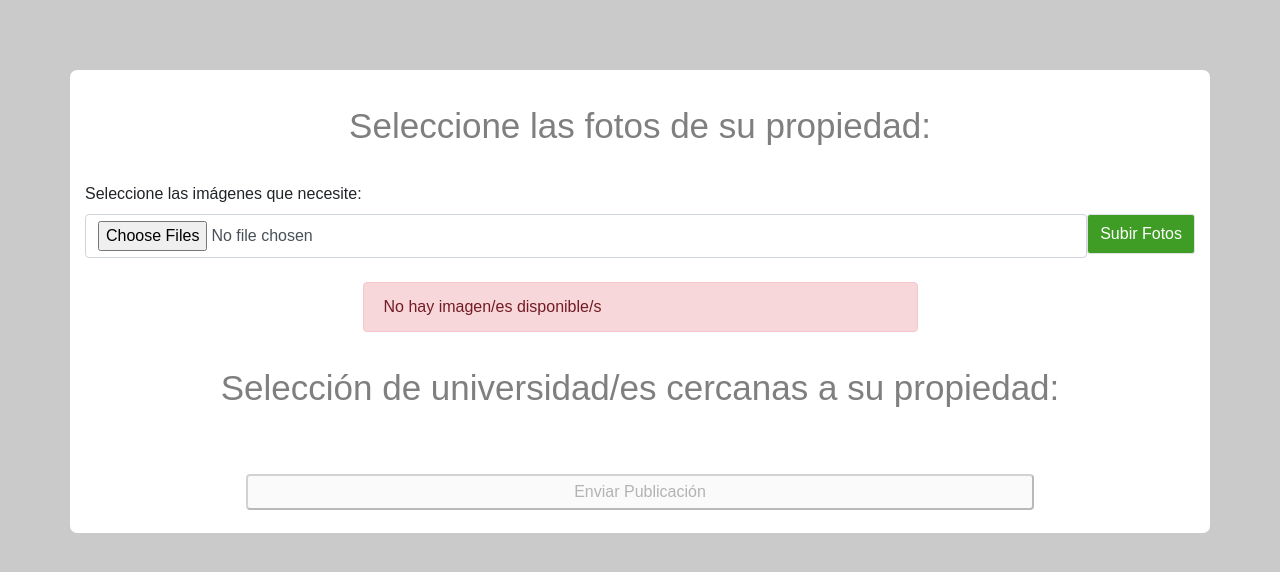
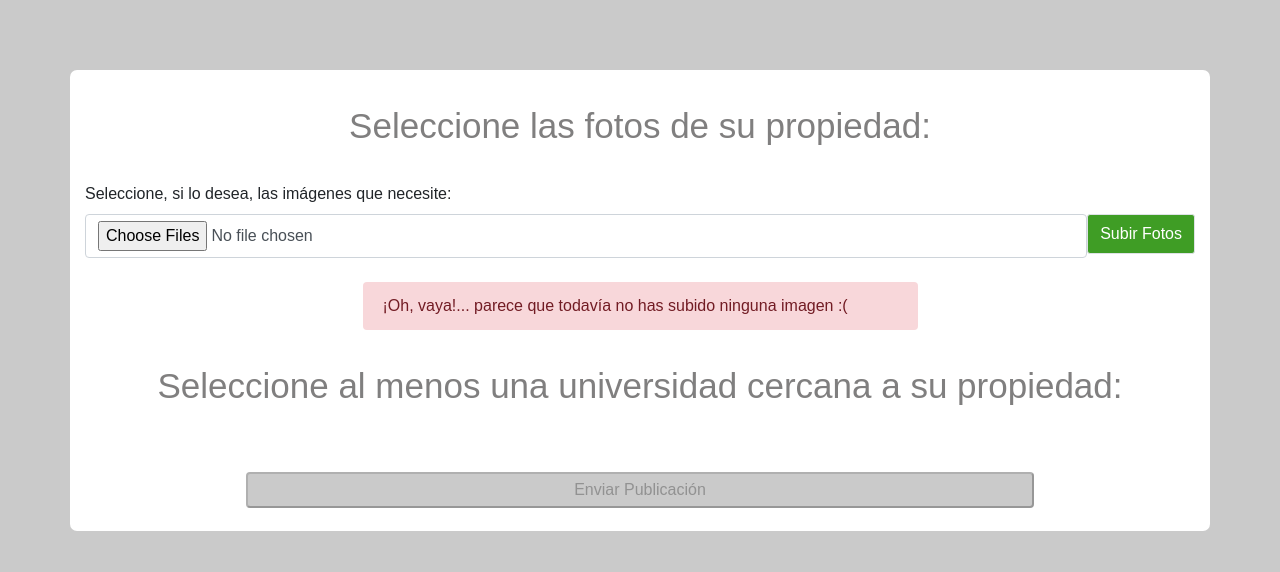
Before and after one commit to itsmillz/UniDep, a PHP site: page /form_propiedad/insert_fotos.php?id=1 in a window 1280 px wide. Shown: the part 76-648 px from the top of the page. Run offline with PHP 8.4, Linux system fonts and the light colour scheme; data that the repository does not hold is empty; some libraries are stand-ins or nearby versions.

Commit message:
actualizacion de algunos estilos y emergentes

```diff
--- a/form_propiedad/file-upload.php
+++ b/form_propiedad/file-upload.php
@@ -7,7 +7,9 @@ if(isset($_POST['submit'])){
         $id = trim($row[0]);
 		// echo ("la id proveniente de la tabla imagen");
 		// echo $id;
-		echo ("Por favor, retroceda y suba las imágenes con los formatos siguientes : jpeg, jpg, png, gif o webp");
+		echo '<script language="javascript">alert("Por favor, retroceda y suba las imágenes con los formatos siguientes: jpeg, jpg, png, gif o webp");</script>';
+		// echo ("Por favor, retroceda y suba las imágenes con los formatos siguientes : jpeg, jpg, png, gif o webp");
+
 	}
 	foreach ($_FILES['image']['tmp_name'] as $key => $value) {
 		$filename=$_FILES['image']['name'][$key];
--- a/form_propiedad/formulario.php
+++ b/form_propiedad/formulario.php
@@ -33,7 +33,7 @@
                 <div class="col-12 mb-2 mt-2">
                     <label class="form-label" for="precio">Precio propiedad: </label>
                     <input class="form-control" id="precio" type="number" placeholder="Ingrese el precio de arriendo" name="precio" min="0" max="999999" required>
-                    <div class="invalid-feedback">Ingrese un precio mayor a cero</div>
+                    <div class="invalid-feedback">Ingrese un precio mayor a cero y menor a 1 millón</div>
                 </div>
                 <br>
                 <!-- opciones multiples para elegir tipo de alojamiento -->
--- a/form_propiedad/insert_fotos.php
+++ b/form_propiedad/insert_fotos.php
@@ -31,7 +31,7 @@
 
 					<h4 class="fotos_indexform">Seleccione las fotos de su propiedad: </h4>
 					<form method="post" enctype="multipart/form-data" action="../form_propiedad/file-upload.php">
-					<label>Seleccione las imágenes que necesite: </label>
+					<label>Seleccione, si lo desea, las imágenes que necesite: </label>
 						<div class="w-100 d-flex">
 							<input type="file" name="image[]" multiple="" style="padding: 0.375rem 0.75rem;" required="" class="form-control">
 							<input type="submit" name="submit" value="Subir Fotos" style="border:2px; background-color: #3F9D25" class="border boton_fotos btn btn-light text-white">
@@ -80,11 +80,11 @@
 					<?php
 						}else{ ?>
 					<br>
-					<p class="w-50 alert alert-danger mt-2 m-auto">No hay imagen/es disponible/s</p>
+					<p class="w-50 alert alert-danger mt-2 m-auto border-0">¡Oh, vaya!... parece que todavía no has subido ninguna imagen :(</p>
 					<?php
 						} ?>
 
-					<h1 class="fotos_indexform">Selección de universidad/es cercanas a su propiedad:</h1>
+					<h1 class="fotos_indexform">Seleccione al menos una universidad cercana a su propiedad:</h1>
 
 					<form name="form-work" id="form" class="was-validated formulario w-100" action="../form_propiedad/file-upload.php" method="post" enctype="multipart/form-data">
 
@@ -108,8 +108,8 @@
 								}
 							}
 						?>
-						<div style="width:100%; display:flex; justify-content:center; margin-top:15px; cursor:pointer;">
-							<input id="boton" class="w3-panel w-75 m-auto text-black pt-1 pb-1 rounded" type="submit"
+						<div style="width:100%; display:flex; justify-content:center; margin-top:15px;">
+							<input id="boton" style="cursor:pointer" class="color_boton w3-panel w-75 m-auto text-black pt-1 pb-1 rounded" type="submit"
 							name="submituniversidades" value="Enviar Publicación" style="margin: auto">
 						</div>
 
--- a/style/style.css
+++ b/style/style.css
@@ -2,6 +2,13 @@
 body {
   margin: 0px;
   padding: 0px;
+  background-color: #cacaca;
+}
+
+.color_boton{
+  background-color: #3F9D25;
+}
+.color_boton:disabled{
   background-color: #cacaca;
 }
 
@@ -758,6 +765,7 @@ table td {
     display: block;
     width: 20px;
   }
+
   .form-check-label{
     display: block;
     width: 10px;
```
Also changed, not shown: form_propiedad/images/imagessd-1659120245.jpg (added), form_propiedad/images/imagessd-1659121429.jpg (added), form_propiedad/images/imagessd-1659210454.jpg (added), form_propiedad/images/índice-1659120245.jpg (added), form_propiedad/images/índice-1659121429.jpg (added), form_propiedad/images/índice-1659138087.jpg (added), form_propiedad/images/índice-1659210454.jpg (added), form_propiedad/images/índicedsdsf-1659121429.jpg (added), form_propiedad/images/índicedsdsf-1659138087.jpg (added), form_propiedad/images/índicedsdsf-1659210454.jpg (added), form_propiedad/images/índicesasa-1659120245.jpg (added), form_propiedad/images/índicesasa-1659121429.jpg (added), form_propiedad/images/índicesasa-1659138087.jpg (added), form_propiedad/images/índicesasa-1659210454.jpg (added).
